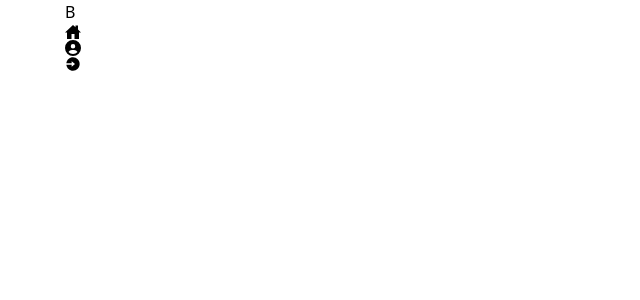
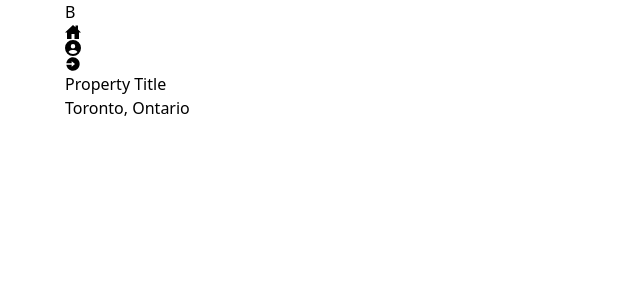
Before and after one commit to gere-dev/real-estate-booking-react-node, a React (Vite) app in the folder frontend/: page /property/1 in a window 1280 px wide. Before the commit this address had no page. Shown: the top 300 px of the page, without its empty margins (0-640 px from the left). Built offline with nearby package versions, Linux system fonts and the light colour scheme.

Commit message:
create the property component

```diff
--- a/frontend/src/App.tsx
+++ b/frontend/src/App.tsx
@@ -1,4 +1,4 @@
-import { Nav } from '@/components';
+import { Nav, Property } from '@/components';
 import './App.css';
 import { Route, Routes } from 'react-router-dom';
 import { Home, Login, Register } from '@/pages';
@@ -8,6 +8,7 @@ function App() {
       <Nav />
       <Routes>
         <Route path='/' element={<Home />} />
+        <Route path='/property/:id' element={<Property />} />
         <Route path='/login' element={<Login />} />
         <Route path='/register' element={<Register />} />
       </Routes>
--- /dev/null
+++ b/frontend/src/components/Property/Property.tsx
@@ -0,0 +1,12 @@
+import React from 'react';
+
+export const Property = () => {
+  return (
+    <section className='max-width-container'>
+      <div>
+        <h2 className='font-semibold text-xl text-gray-600'>Property Title</h2>
+        <span className='text-sm'>Toronto, Ontario</span>
+      </div>
+    </section>
+  );
+};
--- /dev/null
+++ b/frontend/src/components/Property/index.ts
@@ -0,0 +1 @@
+export * from './Property';
--- a/frontend/src/components/index.ts
+++ b/frontend/src/components/index.ts
@@ -2,5 +2,5 @@ export * from './Nav';
 export * from './Forms';
 export * from './Auth';
 export * from './Properties';
-
 export * from './Loading';
+export * from './Property';
```
